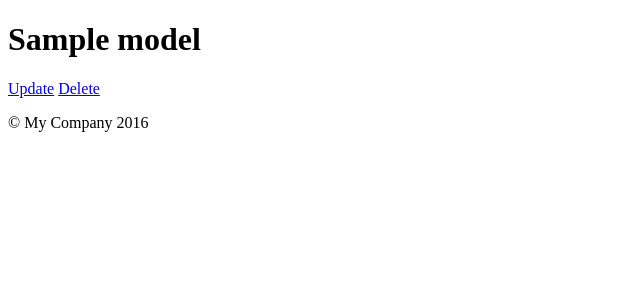
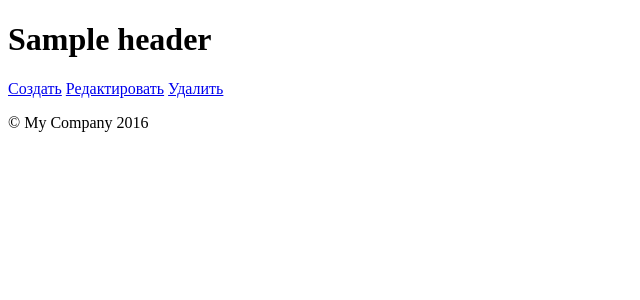
Before and after one commit to Zlatov/yii2test, a Yii app: template backend/views/page/view.php in a window 1280 px wide. Shown: the top 300 px of the page, without its empty margins (0-640 px from the left). Run offline with PHP 8.4 and a stand-in for Yii, Linux system fonts and the light colour scheme; the template is opened without the code that fills it: most values are stand-ins (such as "Sample title", 1, 10 or a date in 2020); data that the repository does not hold is empty; some libraries are stand-ins or nearby versions.

Commit message:
Перевод на русский

```diff
--- a/backend/views/page/view.php
+++ b/backend/views/page/view.php
@@ -6,8 +6,8 @@ use yii\widgets\DetailView;
 /* @var $this yii\web\View */
 /* @var $model common\models\Page */
 
-$this->title = $model->title;
-$this->params['breadcrumbs'][] = ['label' => 'Pages', 'url' => ['index']];
+$this->title = $model->header;
+$this->params['breadcrumbs'][] = ['label' => 'Страницы', 'url' => ['index']];
 $this->params['breadcrumbs'][] = $this->title;
 ?>
 <div class="page-view">
@@ -15,8 +15,9 @@ $this->params['breadcrumbs'][] = $this->title;
     <h1><?= Html::encode($this->title) ?></h1>
 
     <p>
-        <?= Html::a('Update', ['update', 'id' => $model->id], ['class' => 'btn btn-primary']) ?>
-        <?= Html::a('Delete', ['delete', 'id' => $model->id], [
+        <?= Html::a('Создать', ['create'], ['class' => 'btn btn-success']) ?>
+        <?= Html::a('Редактировать', ['update', 'id' => $model->id], ['class' => 'btn btn-primary']) ?>
+        <?= Html::a('Удалить', ['delete', 'id' => $model->id], [
             'class' => 'btn btn-danger',
             'data' => [
                 'confirm' => 'Are you sure you want to delete this item?',
```
